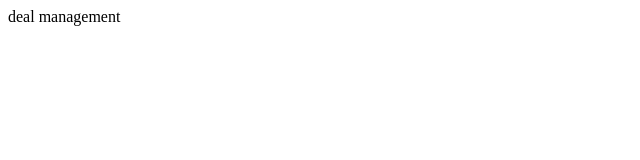
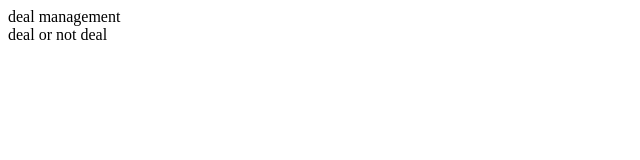
Before and after one commit to arunkumar-p22/crm-app, a plain HTML site: page view/deal/index.html in a window 1280 px wide. Shown: the full height of the page, 0-640 px from the left. Drawn offline with Linux system fonts and the light colour scheme.

Commit message:
new update

```diff
--- a/view/deal/index.html
+++ b/view/deal/index.html
@@ -2,5 +2,6 @@
 <title>deal</title>
 <body>
 <div>deal management</div>
+<div>deal or not deal</deal>
 </body>
 </html>
```
